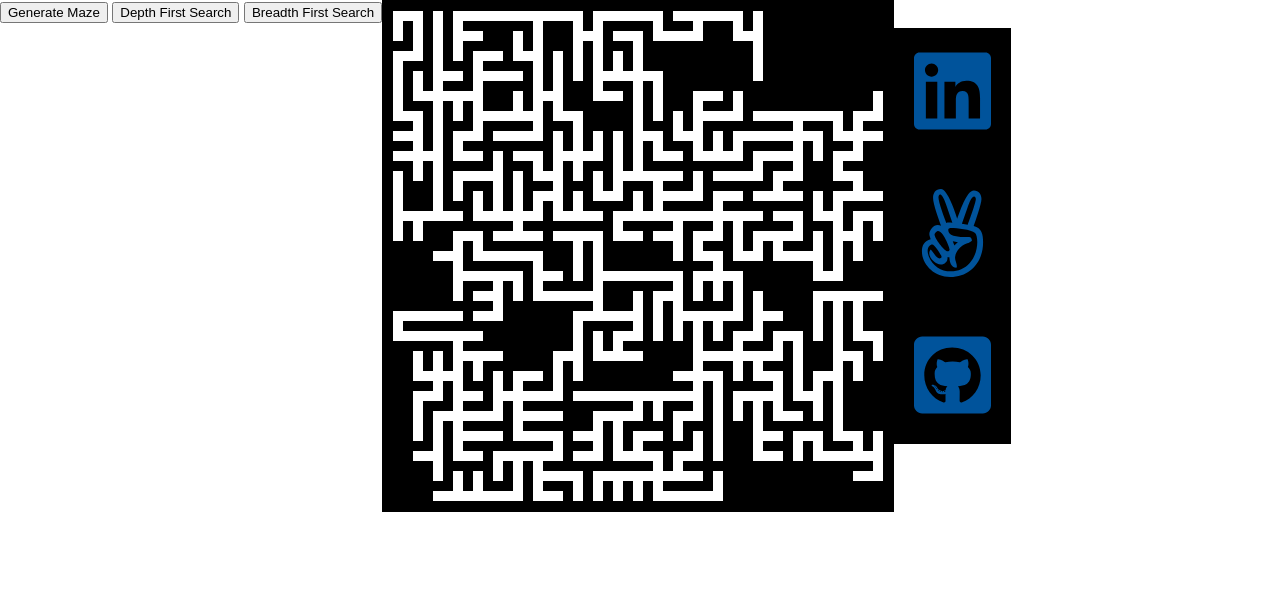
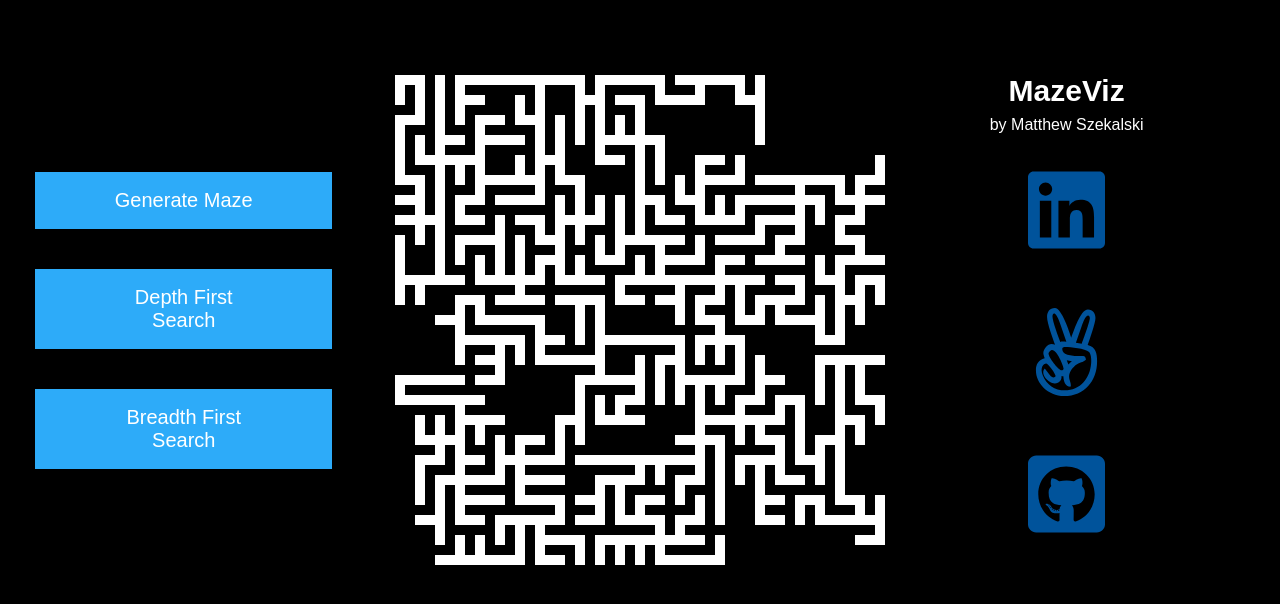
Before and after one commit to mszekalski/Maze-Viz, a website built with webpack: page index.html in a window 1280 px wide. Built offline with nearby package versions, Linux system fonts and the light colour scheme.

Commit message:
added styling

```diff
--- a/assets/stylesheets/maze.css
+++ b/assets/stylesheets/maze.css
@@ -1,6 +1,37 @@
 body {
   display: flex;
   font-family: helvetica;
+  height: 80vh;
+  background-color: black;
+  font-family: Arial;
+}
+
+#canvas {
+  background-color: transparent;
+  position: relative;
+}
+
+button {
+  -moz-box-shadow: inset 0px 0px 0px 0px #29bbff;
+  -webkit-box-shadow: inset 0px 0px 0px 0px #29bbff;
+  box-shadow: inset 0px 0px 0px 0px #29bbff;
+  background-color: #2dabf9;
+  display: flex;
+  cursor: pointer;
+  color: #ffffff;
+
+  font-size: 20px;
+  padding: 17px 69px;
+  text-decoration: none;
+  border: none;
+  outline: none;
+  margin: 20px;
+  justify-content: center;
+  width: 75%;
+}
+
+button:hover {
+  background-color: #0688fa;
 }
 
 .left-content {
@@ -9,11 +40,21 @@ body {
   justify-content: center;
   border-color: white 5px solid;
   color: black;
-
   font-weight: bold;
+  align-items: center;
 }
 
-.center-content {
+.buttons-div {
+  width: 100%;
+  top: 50%;
+  left: 50%;
+  display: flex;
+  flex-direction: column;
+  margin-right: 15px;
+  margin-left: 15px;
+}
+
+.middle-content {
   display: flex;
   justify-content: center;
   flex-direction: column;
@@ -31,7 +72,6 @@ body {
 }
 
 .icons {
-  margin-top: 28px;
   background-color: black;
   font-size: 5.5em;
 }
@@ -61,3 +101,18 @@ a:active {
   text-decoration: underline;
   color: #f47d30;
 }
+
+.author-container {
+  color: white;
+}
+
+.title-content {
+  text-align: center;
+  justify-content: center;
+  font-size: 30px;
+  font-weight: bold;
+}
+.author-content {
+  text-align: center;
+  justify-content: center;
+}
--- a/index.html
+++ b/index.html
@@ -15,17 +15,26 @@
   </head>
 
   <body>
-    <div className="left-content">
-      <button id="regenerate">Generate Maze</button>
-      <button id="depth-first">Depth First Search</button>
-
-      <button id="breadth-first">Breadth First Search</button>
+    <div class="left-content">
+      <div class="buttons-div">
+        <button id="regenerate">Generate Maze</button>
+        <button id="depth-first">Depth First Search</button>
+        <button id="breadth-first">Breadth First Search</button>
+      </div>
     </div>
-    <div className="middle-content">
+    <div class="middle-content">
       <canvas id="canvas" style="border: 1px solid black;"></canvas>
       <script src="lib/bundle.js"></script>
     </div>
-    <div className="right-content">
+    <div class="right-content">
+      <div class="author-container">
+        <div class="title-content">
+          MazeViz
+        </div>
+        <div class="author-content">
+          by Matthew Szekalski
+        </div>
+      </div>
       <ul class="icons">
         <li>
           <a href="https://www.linkedin.com/in/mszekalski/">
```
